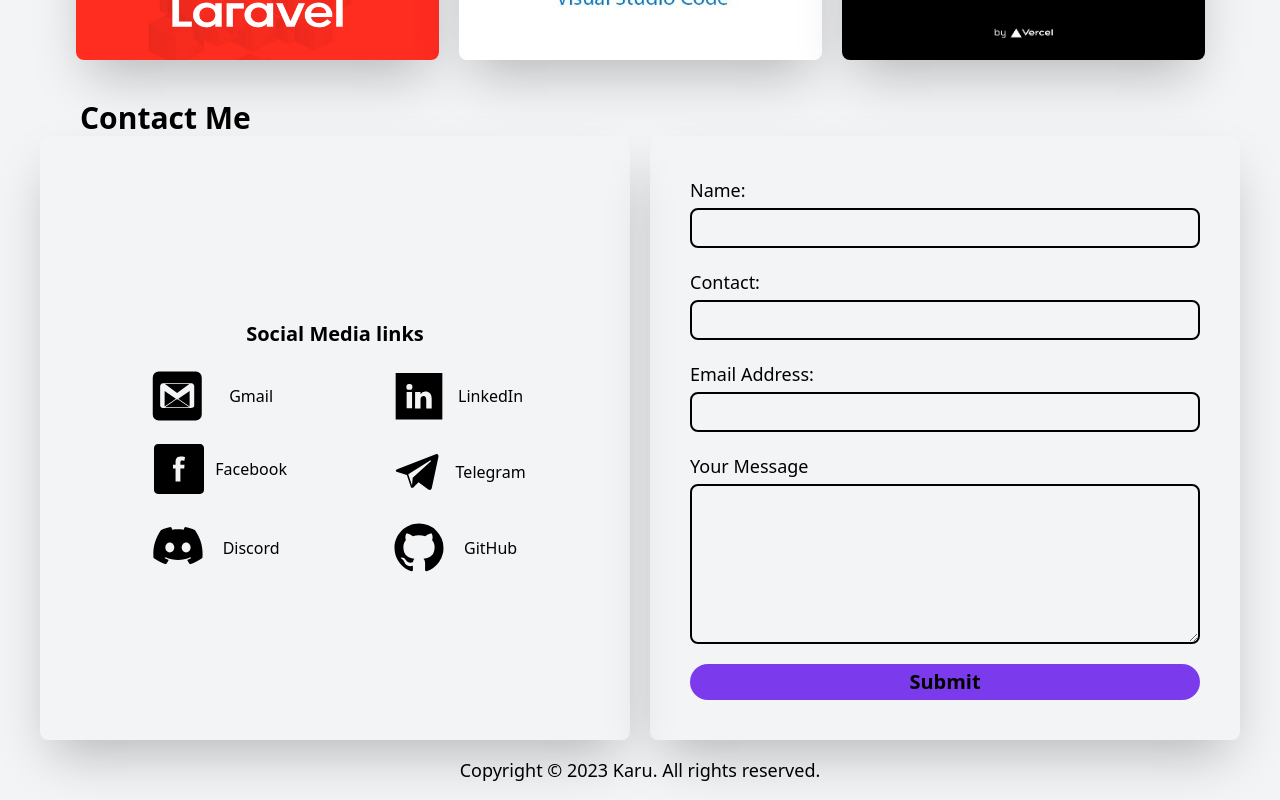
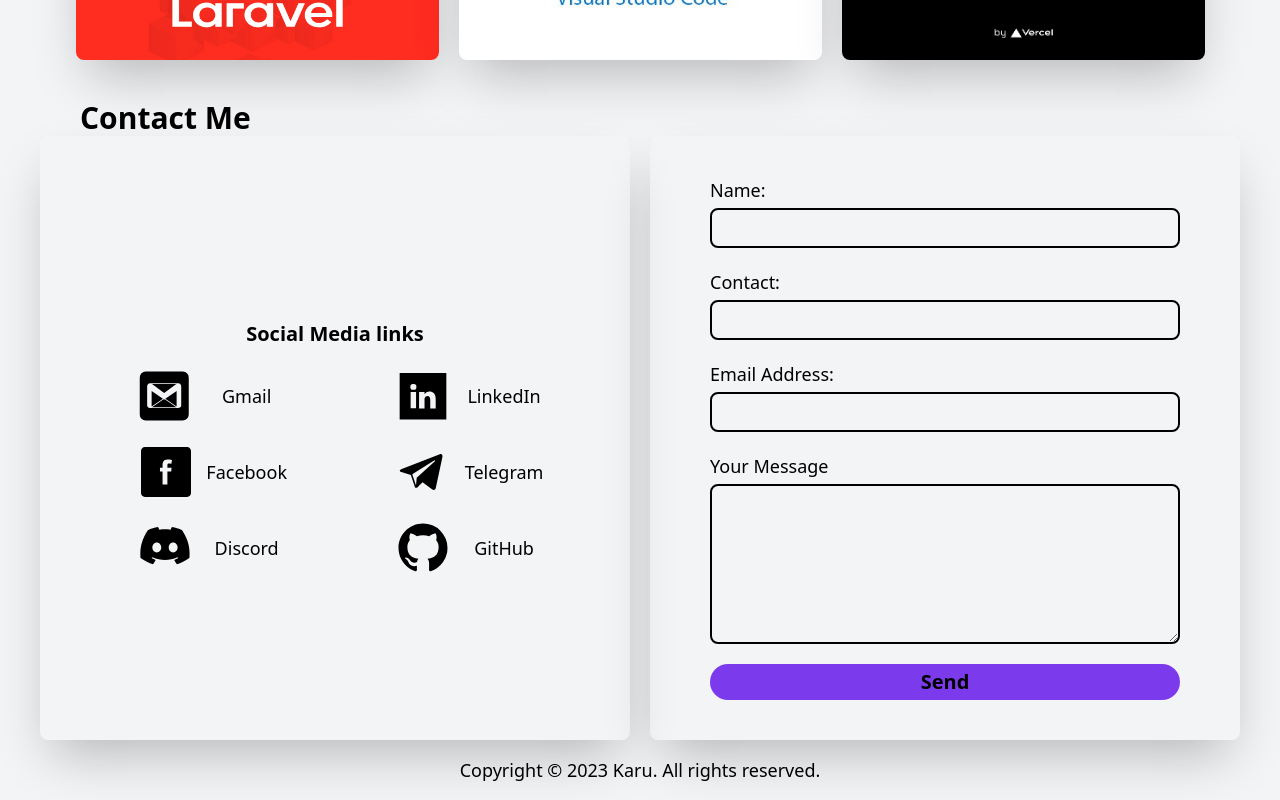
Before and after one commit to carlgrefiel/Portfolio, a React (Create React App) app: page / in a window 1280 px wide. Shown: the part 1987-2787 px from the top of the page. Built offline with nearby package versions, Linux system fonts and the light colour scheme.

Commit message:
text and social media links edited to become a responsive to mobile

```diff
--- a/src/components/ContactMe.js
+++ b/src/components/ContactMe.js
@@ -1,4 +1,3 @@
-
 import React, { useRef } from 'react';
 import emailjs from '@emailjs/browser'; //to install type: npm install @emailjs/browser
 import { toast } from 'react-toastify'; //to install type: npm install --save react-toastify
@@ -75,7 +74,7 @@ const ContactMe = (props) => {
             <div className='lg:flex-row flex  flex-col-reverse gap-5 '>
                 <SocialMediaLinks darkMode={props.darkMode}/>
                 <div className='lg:w-1/2 shadow-2xl p-5 rounded-lg lg:mx-0 mx-auto md:w-3/4 w-full'>
-                    <form ref={form} onSubmit={handleSubmit(sendEmail)} className="mx-auto px-5">
+                    <form ref={form} onSubmit={handleSubmit(sendEmail)} className="mx-auto lg:px-10">
                         <div className="relative flex flex-col ">
                             <label className="text-lg pt-5 pb-1" >
                                 Name:
@@ -114,7 +113,7 @@ const ContactMe = (props) => {
                         </div>
                         <button className="text-xl dark:bg-green-600 bg-violet-600 rounded-full py-1 px-3 w-full my-5 hover:bg-green-600 dark:hover:bg-violet-600 font-semibold"
                         type="submit">
-                            Submit
+                            Send
                         </button>
                     </form>
                 </div>
--- a/src/components/Footer.js
+++ b/src/components/Footer.js
@@ -4,7 +4,7 @@ export default function Footer() {
     return (
         <section>
           <div className='h-[60px]  flex items-center justify-center'>
-            <p  className='text-lg text-center '>
+            <p  className='lg:text-lg md:text-md text-sm text-center'>
                 Copyright © 2023 Karu. All rights reserved.
             </p>
           </div>
--- a/src/components/Services.js
+++ b/src/components/Services.js
@@ -13,7 +13,7 @@ export default function Services() {
               <div className='hover:scale-125 duration-500'>
                <img className=" shadow-2xl mx-auto  rounded-lg" alt="webapp" src={webapp}/>
               </div>
-            <h3 className='text-xl font-medium pt-8 pb-2'>Web Application Development</h3>
+            <h3 className='xl:text-xl text-lg font-medium pt-8 pb-2'>Web Application Development</h3>
             <p className='py-2'>
             Designed and built a web application with React and Node.js. Unit testing and code reviews were carried out to ensure code quality and maintainability.
             </p>
@@ -22,8 +22,8 @@ export default function Services() {
               <div className='hover:scale-125 duration-500'>
                <img className="shadow-2xl mx-auto  rounded-lg" alt="webdesign" src={webdesign}/>
               </div>
-            <h3 className='text-xl font-medium pt-8 pb-2'>Website Design and Development</h3>
-            <p className='py-2'>
+            <h3 className='xl:text-xl text-lg font-medium pt-8 pb-2'>Website Design and Development</h3>
+            <p className='text-md py-2'>
             Designed and built a responsive website for a non-profit organization. Implemented SEO best practices to boost search engine rankings and organic traffic.
             </p>
             </div>
@@ -31,7 +31,7 @@ export default function Services() {
               <div className='hover:scale-125 duration-500'>
                <img className=" shadow-2xl mx-auto  rounded-lg" alt="uiux"  src={uiux}/>
               </div>
-            <h3 className='text-xl font-medium pt-8 pb-2 '>UX/UI Design for Mobile App</h3>
+            <h3 className='xl:text-xl text-lg font-medium pt-8 pb-2 '>UX/UI Design for Mobile App</h3>
             <p className='py-2'>
             Conducted user research and developed wireframes and prototypes for a mobile app. Designed and developed a user-friendly interface and visual design for the app.
             </p>
--- a/src/components/SocialMediaLinks.js
+++ b/src/components/SocialMediaLinks.js
@@ -18,41 +18,41 @@ export default function SocialMediaLinks(props) {
             <div className='lg:w-1/2 shadow-2xl p-5 rounded-lg flex items-center justify-center '>
                     <div>
                         <h3 className='text-xl font-semibold  text-center p-5'>Social Media links</h3>
-                        <div className='grid grid-cols-2 gap-x-24 gap-y-5 '>
+                        <div className='grid grid-cols-2 md:gap-x-24 gap-x-auto  gap-y-5 '>
                             <Link className='cursor-pointer' target="_blank" to="https://mail.google.com/mail/u/0/?tab=rm&ogbl#inbox?compose=new" >
                                 <div className='grid grid-cols-2 place-items-center'>
-                                    <img className='w-[56px] h-[36]' alt='gmail' src={props.darkMode ? gmail : gmaildark}/>
-                                    <p className='text-md font-medium '>Gmail</p>
+                                    <img className='w-[56px] lg:h-[56px] h-[36px]' alt='gmail' src={props.darkMode ? gmail : gmaildark}/>
+                                    <p className='lg:text-lg md:text-md text-sm font-medium '>Gmail</p>
                                 </div>
                             </Link>
                             <Link className='cursor-pointer' target="_blank" to="https://www.linkedin.com/in/jhoncarlgrefiel/" >
                                 <div className='grid grid-cols-2 place-items-center '>
-                                    <img className=' w-[56px] h-[36]' alt='linkedin' src={props.darkMode ?linkedin : linkedindark}/>
-                                    <p className='text-md font-medium '>LinkedIn</p>
+                                    <img className=' w-[56px] lg:h-[56px] h-[36px]' alt='linkedin' src={props.darkMode ?linkedin : linkedindark}/>
+                                    <p className='lg:text-lg md:text-md text-sm font-medium '>LinkedIn</p>
                                 </div>
                             </Link>
                             <Link className='cursor-pointer' target="_blank" to="https://www.facebook.com/jhoncarl.grefiel" >
                                 <div className='grid grid-cols-2 place-items-center'>
-                                    <img className='w-[50px] h-[36]' alt='facebook' src={props.darkMode ?facebook : facebookdark}/>
-                                    <p className='text-md font-medium'>Facebook</p>
+                                    <img className='w-[50px] lg:h-[56px] h-[36px]' alt='facebook' src={props.darkMode ?facebook : facebookdark}/>
+                                    <p className='lg:text-lg md:text-md text-sm font-medium'>Facebook</p>
                                 </div>
                             </Link>
                             <Link className='cursor-pointer' target="_blank" to="https://web.telegram.org/k/" >
                                 <div className='grid grid-cols-2 place-items-center'>
-                                    <img className='w-[56px] h-[36]'  alt='telegram' src={props.darkMode ?telegram : telegramdark}/>
-                                    <p className='text-md font-medium '>Telegram</p>
+                                    <img className='w-[56px] lg:h-[56px] h-[36px]'  alt='telegram' src={props.darkMode ?telegram : telegramdark}/>
+                                    <p className='lg:text-lg md:text-md text-sm font-medium '>Telegram</p>
                                 </div>
                             </Link>
                             <Link className='cursor-pointer' target="_blank" to="https://discord.com/" >
                                 <div className='grid grid-cols-2 place-items-center'>
-                                    <img className='w-[56px] h-[36]' alt='discord' src={props.darkMode ?discord : discorddark}/>
-                                    <p className='text-md font-medium '>Discord</p>
+                                    <img className='w-[56px] lg:h-[56px] h-[36px]' alt='discord' src={props.darkMode ?discord : discorddark}/>
+                                    <p className='lg:text-lg md:text-md text-sm font-medium '>Discord</p>
                                 </div>
                             </Link>
                             <Link className=' cursor-pointer' target="_blank" to="https://github.com/carlgrefiel" >
                                 <div className='grid grid-cols-2 place-items-center'>
-                                    <img className='w-[56px] h-[36]' alt='github' src={props.darkMode ?github : githubdark}/>
-                                    <p className='text-md font-medium '>GitHub</p>
+                                    <img className='w-[56px] lg:h-[56px] h-[36px]' alt='github' src={props.darkMode ?github : githubdark}/>
+                                    <p className='lg:text-lg md:text-md text-sm font-medium '>GitHub</p>
                                 </div>
                             </Link>
                         </div>
```
